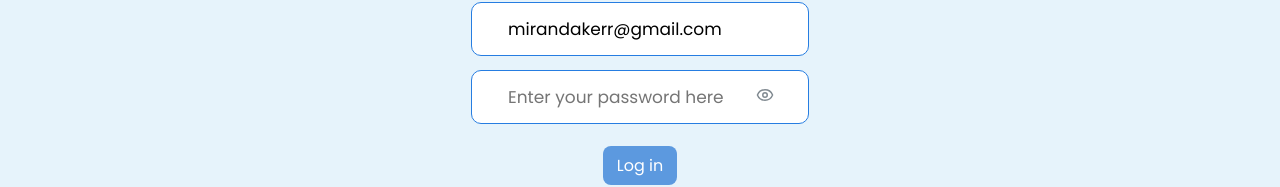
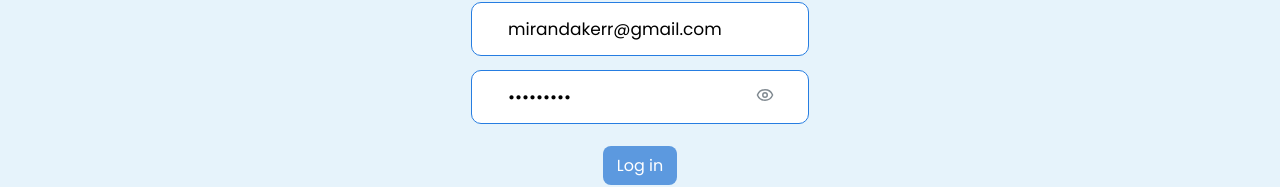
Before and after one commit to AnastasiiaDedela/blogs-project, a React (Vite) app: page /sign-in in a window 1280 px wide. Shown: the part 358-545 px from the top of the page. Built offline with nearby package versions, Linux system fonts and the light colour scheme; a web font is replaced by a local one.

Commit message:
fix: fix refetch after adding comments

```diff
--- a/src/components/CommentsSection/CommentsSection.tsx
+++ b/src/components/CommentsSection/CommentsSection.tsx
@@ -21,9 +21,15 @@ const CommentsSection = ({ postId, limit, offset }: CommentsProps) => {
   const token = localStorage.getItem('@token') || '';
   const dispatch = useDispatch();
 
+  const { data: comments, refetch } = useQuery({
+    queryKey: ['comments', limit],
+    queryFn: () => getComments(postId, limit, offset),
+  });
+
   const addMutation = useMutation({
     mutationFn: () => addComment(postId, newComment, token),
     onSuccess: () => {
+      refetch();
       setNewComment('');
     },
   });
@@ -36,13 +42,6 @@ const CommentsSection = ({ postId, limit, offset }: CommentsProps) => {
     }
     addMutation.mutate();
   };
-
-  const { data: comments, refetch } = useQuery({
-    queryKey: ['comments', limit],
-    queryFn: () => getComments(postId, limit, offset),
-  });
-
-  console.log('limit', limit);
 
   return (
     <div className={styles.commentsWrapper}>
--- a/src/pages/SignIn/SignIn.tsx
+++ b/src/pages/SignIn/SignIn.tsx
@@ -11,7 +11,7 @@ import 'react-toastify/dist/ReactToastify.css';
 
 const SignIn = () => {
   const [inputEmail, setInputEmail] = useState('mirandakerr@gmail.com');
-  const [inputPassword, setInputPassword] = useState('');
+  const [inputPassword, setInputPassword] = useState('miranda11');
   const dispatch = useDispatch();
   const navigate = useNavigate();
   const notify = (message: string) => {
--- a/src/redux/slices/comments/slice.ts
+++ b/src/redux/slices/comments/slice.ts
@@ -6,7 +6,7 @@ type CommentsStates = {
 };
 
 const initialState: CommentsStates = {
-  limit: 4,
+  limit: 3,
   offset: 0,
 };
 
```
